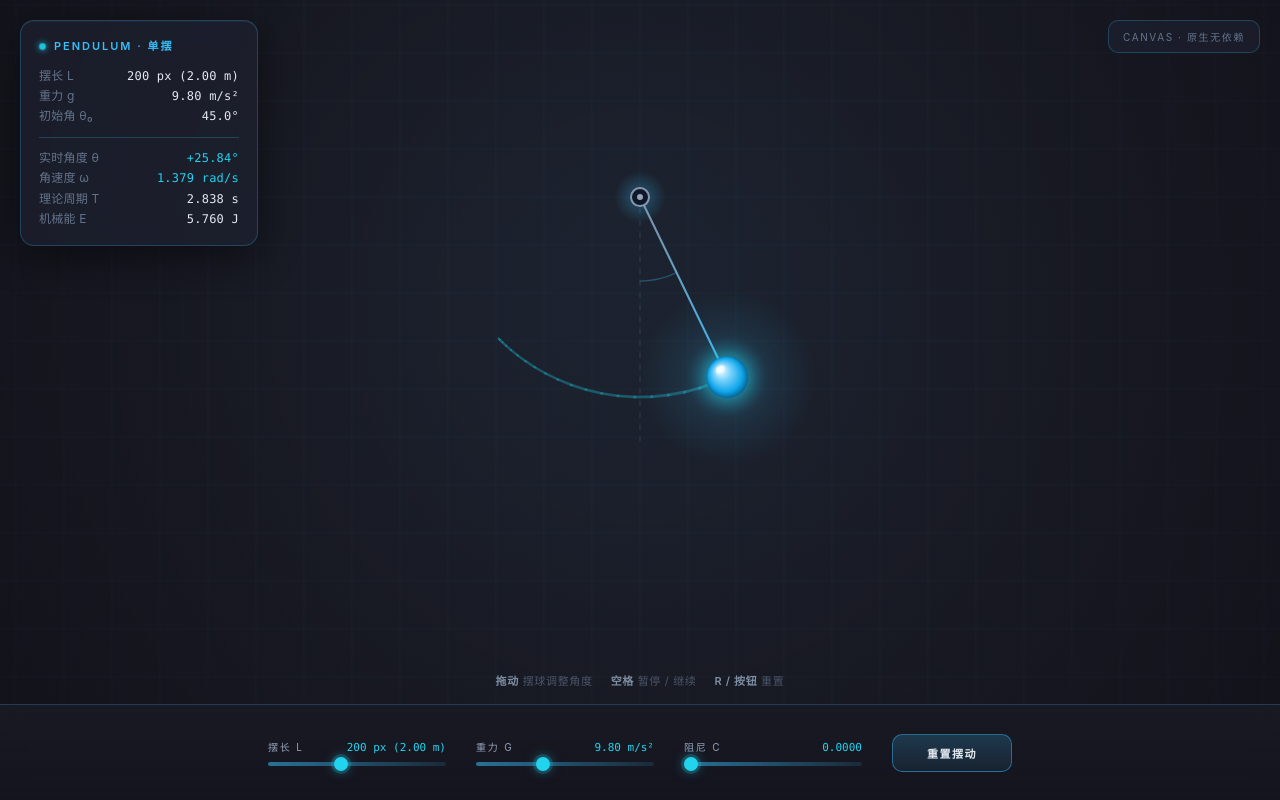
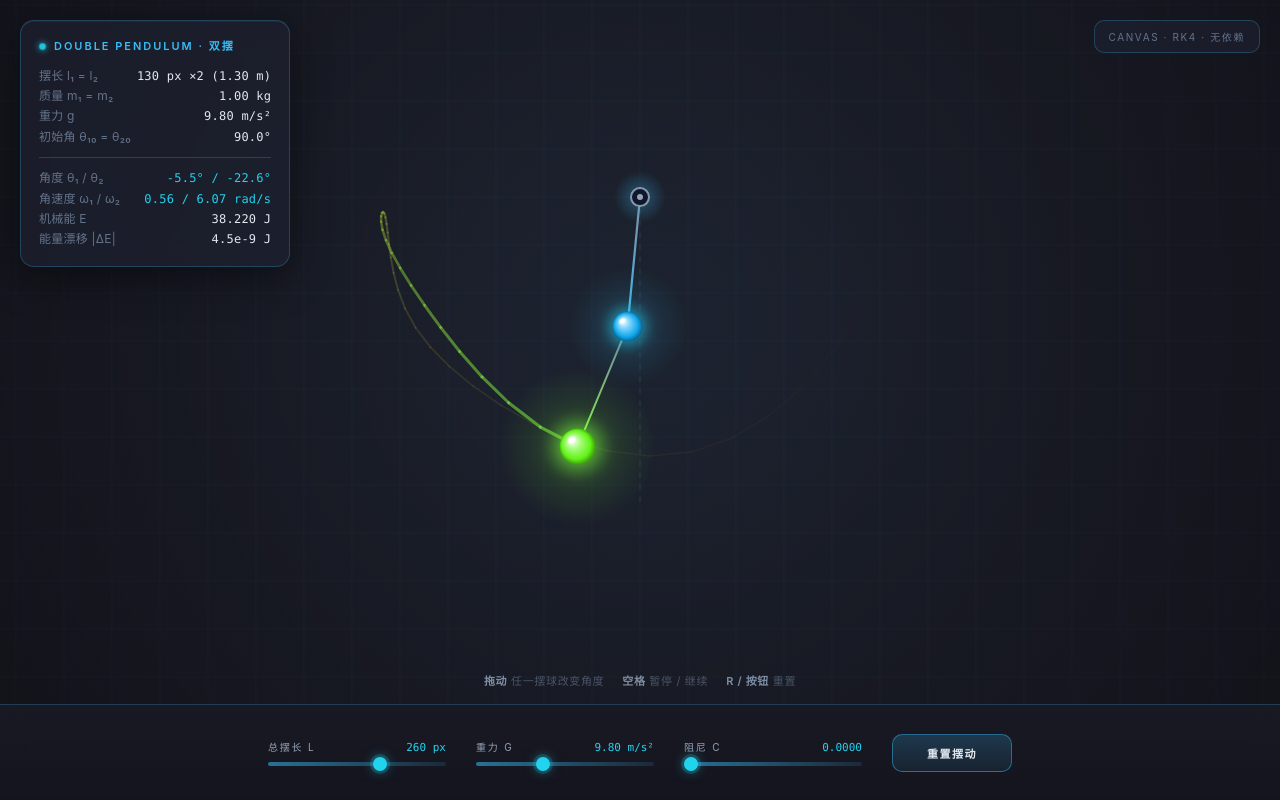
Before and after one commit to sjhd4646/abc123, a plain HTML site: page week05_pendulum_sim/index.html in a window 1280 px wide. Drawn offline with Linux system fonts and the light colour scheme; animation ran at ten frames a second.

Commit message:
feat(week05): upgrade to chaotic double pendulum with RK4 + rainbow trail

```diff
--- a/week05_pendulum_sim/index.html
+++ b/week05_pendulum_sim/index.html
@@ -3,7 +3,7 @@
 <head>
 <meta charset="UTF-8">
 <meta name="viewport" content="width=device-width, initial-scale=1.0">
-<title>单摆简谐振动模拟器 | Pendulum Simulator</title>
+<title>双摆混沌模拟器 | Double Pendulum Simulator</title>
 <style>
   :root{
     --bg:#1a1a24;
@@ -38,7 +38,7 @@
     font-size:12px;
     line-height:1.7;
     letter-spacing:.02em;
-    min-width:238px;
+    min-width:246px;
     user-select:none;
   }
   .hud h1{
@@ -113,7 +113,7 @@
     cursor:pointer;transition:all .15s;font-family:inherit;min-width:120px;
   }
   .btn:hover{
-    background:linear-gradient(180deg, rgba(56,189,248,0.32), rgba(56,189,238,0.14));
+    background:linear-gradient(180deg, rgba(56,189,248,0.32), rgba(56,189,248,0.14));
     border-color:rgba(56,189,248,0.8);
     box-shadow:0 0 18px rgba(56,189,248,0.35);
     color:#ffffff;
@@ -132,28 +132,29 @@
 <canvas id="stage"></canvas>
 
 <div class="hud">
-  <h1><span class="dot"></span>Pendulum · 单摆</h1>
-  <div class="row"><span class="k">摆长 L</span><span class="v" id="v-len">—</span></div>
+  <h1><span class="dot"></span>Double Pendulum · 双摆</h1>
+  <div class="row"><span class="k">摆长 l₁ = l₂</span><span class="v" id="v-len">—</span></div>
+  <div class="row"><span class="k">质量 m₁ = m₂</span><span class="v">1.00 kg</span></div>
   <div class="row"><span class="k">重力 g</span><span class="v" id="v-g">—</span></div>
-  <div class="row"><span class="k">初始角 θ₀</span><span class="v" id="v-th0">—</span></div>
+  <div class="row"><span class="k">初始角 θ₁₀ = θ₂₀</span><span class="v" id="v-th0">—</span></div>
   <div class="divider"></div>
-  <div class="row hl"><span class="k">实时角度 θ</span><span class="v" id="v-th">—</span></div>
-  <div class="row hl"><span class="k">角速度 ω</span><span class="v" id="v-om">—</span></div>
-  <div class="row"><span class="k">理论周期 T</span><span class="v" id="v-T">—</span></div>
+  <div class="row hl"><span class="k">角度 θ₁ / θ₂</span><span class="v" id="v-th">—</span></div>
+  <div class="row hl"><span class="k">角速度 ω₁ / ω₂</span><span class="v" id="v-om">—</span></div>
   <div class="row"><span class="k">机械能 E</span><span class="v" id="v-E">—</span></div>
+  <div class="row"><span class="k">能量漂移 |ΔE|</span><span class="v" id="v-dE">—</span></div>
 </div>
 
-<div class="badge">Canvas · 原生无依赖</div>
+<div class="badge">Canvas · RK4 · 无依赖</div>
 <div class="tips">
-  <span><b>拖动</b> 摆球调整角度</span>
+  <span><b>拖动</b> 任一摆球改变角度</span>
   <span><b>空格</b> 暂停 / 继续</span>
   <span><b>R / 按钮</b> 重置</span>
 </div>
 
 <aside class="panel" aria-label="参数控制面板">
   <div class="ctrl">
-    <label>摆长 L<span class="val" id="vl-len">200 px</span></label>
-    <input type="range" id="s-len" min="100" max="350" step="1" value="200">
+    <label>总摆长 L<span class="val" id="vl-len">260 px</span></label>
+    <input type="range" id="s-len" min="100" max="350" step="1" value="260">
   </div>
   <div class="ctrl">
     <label>重力 g<span class="val" id="vl-g">9.80 m/s²</span></label>
@@ -173,26 +174,34 @@
   /* ================= 初始参数 ================= */
   const PANEL_H = 96;                          // 与 CSS .panel 高度保持一致
   const CFG = {
-    L: 200,               // 摆长（像素，用于绘制）
+    totalLen: 260,        // 总摆长 px（l1 = l2 = totalLen / 2）
     g: 9.8,               // 重力加速度 m/s²
-    ppm: 100,             // 像素/米 映射：200px → 2.00m
-    theta0Deg: 45,        // 初始摆角（度）
-    ballR: 21,            // 摆球半径 px
-    damping: 0.0,         // 阻尼系数（0 = 理想无阻尼）
-    trail: 90             // 轨迹采样点数
+    ppm: 100,             // 像素/米 映射
+    theta0Deg: 90,        // 初始角：RK4 实测 90° 起步 60s 内球2 过顶 12 次
+                          //（45° 起步 E=11.2J，球2 无法过顶，不满足翻转验收）
+    damping: 0.0,         // 阻尼系数（0 = 保守系统）
+    r1: 15,               // 球1 半径 px
+    r2: 18,               // 球2 半径 px（彩虹主角）
+    trail: 300            // 彩虹拖尾采样点数
   };
+  const M1 = 1, M2 = 1;                       // 两摆质量 kg
 
   /* ================= Canvas 初始化 ================= */
   const canvas = document.getElementById('stage');
   const ctx = canvas.getContext('2d');
   let W = 0, H = 0, OX = 0, OY = 0;
-  let Lm = CFG.L / CFG.ppm;                    // 物理摆长（米），可被滑块改变
+  let L1m = 0, L2m = 0;                       // 物理摆长（米），由滑块联动
+
+  function syncLengths(){
+    const half = (CFG.totalLen / 2) / CFG.ppm;
+    L1m = half;
+    L2m = half;
+  }
 
   function fitStage(){
-    // 根据当前画布高度与摆长，自适应支点 OY，避免摆球越界
-    const top = 100;                           // 顶部至少留 100px（避开 HUD）
-    const bottomMargin = CFG.ballR + 24;       // 球底到 canvas 底的留白
-    const maxOY = H - CFG.L - bottomMargin;
+    const top = 100;
+    const bottomMargin = CFG.r2 + 24;
+    const maxOY = H - CFG.totalLen - bottomMargin;
     OY = Math.max(top, Math.min(H * 0.28, maxOY));
   }
 
@@ -210,58 +219,98 @@
   }
   window.addEventListener('resize', resize);
 
-  /* ================= 物理状态 ================= */
+  /* ================= 双摆物理：状态与方程 ================= */
+  // 状态向量 y = [θ1, ω1, θ2, ω2]，角度自竖直向下量取
   const THETA0 = CFG.theta0Deg * Math.PI / 180;
-  const state = { theta: THETA0, omega: 0, t: 0 };
-  const trailPts = [];
+  let y = [THETA0, 0, THETA0, 0];
+  let simT = 0;                                // 仿真累计时间（驱动色相流动）
+  let E0 = 0;                                  // 能量基准（用于漂移监测）
+  const trailPts = [];                         // {x, y, hue}
 
   let paused = false;
-  let dragging = false;
+  let dragBall = 0;                            // 0=无拖拽, 1=拖球1, 2=拖球2
 
-  // 完整非线性单摆方程：θ'' = -(g/L)·sinθ - c·θ'
-  function angularAccel(theta){
-    return -(CFG.g / Lm) * Math.sin(theta);
+  // 双摆显式微分方程组（经典拉格朗日推导结果）：
+  //   分母 den = 2m1 + m2 − m2·cos(2(θ1−θ2)) ≥ 2m1 > 0，无奇点
+  function derivs(y){
+    const t1 = y[0], w1 = y[1], t2 = y[2], w2 = y[3];
+    const d  = t1 - t2;
+    const sd = Math.sin(d), cd = Math.cos(d);
+    const den = 2*M1 + M2 - M2 * Math.cos(2*d);
+    const a1 = ( -CFG.g * (2*M1 + M2) * Math.sin(t1)
+                 - M2 * CFG.g * Math.sin(t1 - 2*t2)
+                 - 2 * sd * M2 * (w2*w2 * L2m + w1*w1 * L1m * cd)
+               ) / (L1m * den) - CFG.damping * w1;
+    const a2 = ( 2 * sd * ( w1*w1 * L1m * (M1 + M2)
+                 + CFG.g * (M1 + M2) * Math.cos(t1)
+                 + w2*w2 * L2m * M2 * cd )
+               ) / (L2m * den) - CFG.damping * w2;
+    return [w1, a1, w2, a2];
   }
 
-  function reset(){
-    state.theta = THETA0;
-    state.omega = 0;
-    state.t = 0;
-    trailPts.length = 0;
+  // 机械能（最低点位能取 0）
+  function energy(){
+    const t1 = y[0], w1 = y[1], t2 = y[2], w2 = y[3];
+    const v1sq = L1m*L1m * w1*w1;
+    const v2sq = L1m*L1m * w1*w1 + L2m*L2m * w2*w2 + 2*L1m*L2m * w1*w2 * Math.cos(t1 - t2);
+    const ke = 0.5*M1*v1sq + 0.5*M2*v2sq;
+    const pe = -(M1 + M2)*CFG.g*L1m*Math.cos(t1) - M2*CFG.g*L2m*Math.cos(t2)
+               + (M1 + M2)*CFG.g*L1m + M2*CFG.g*L2m;
+    return ke + pe;
   }
 
-  // 统一重置入口：复位状态 + 恢复运行 + 校正时间戳（防止暂停/卡顿后的时间跳变）
-  // 该函数会被显式挂载到 window（见文件末尾），因此无论按钮使用
-  // addEventListener 还是内联 onclick="resetAnimation()"，都能正确命中。
+  /* ================= RK4 数值积分（四阶龙格-库塔） ================= */
+  function rk4Step(y, dt){
+    const k1 = derivs(y);
+    const yA = [y[0] + k1[0]*dt/2, y[1] + k1[1]*dt/2, y[2] + k1[2]*dt/2, y[3] + k1[3]*dt/2];
+    const k2 = derivs(yA);
+    const yB = [y[0] + k2[0]*dt/2, y[1] + k2[1]*dt/2, y[2] + k2[2]*dt/2, y[3] + k2[3]*dt/2];
+    const k3 = derivs(yB);
+    const yC = [y[0] + k3[0]*dt, y[1] + k3[1]*dt, y[2] + k3[2]*dt, y[3] + k3[3]*dt];
+    const k4 = derivs(yC);
+    const out = new Array(4);
+    for(let i = 0; i < 4; i++){
+      out[i] = y[i] + dt/6 * (k1[i] + 2*k2[i] + 2*k3[i] + k4[i]);
+    }
+    return out;
+  }
+
+  const FIXED = 1 / 300;                       // 300 Hz 固定物理步长
+  let acc = 0;
+
+  function reset(){
+    y = [THETA0, 0, THETA0, 0];
+    simT = 0;
+    trailPts.length = 0;
+    E0 = energy();
+  }
+
+  // 统一重置入口：复位状态 + 恢复运行 + 校正时间戳
   function resetAnimation(){
     reset();
     paused = false;
-    dragging = false;
+    dragBall = 0;
     last = performance.now();
     acc = 0;
   }
 
-  /* ========== 固定步长积分（半隐式/辛欧拉，长期保能量） ========== */
-  const FIXED = 1 / 300;
-  let acc = 0;
-
-  function physics(dt){
-    const a = angularAccel(state.theta) - CFG.damping * state.omega;
-    state.omega += a * dt;
-    state.theta += state.omega * dt;
-    state.t += dt;
+  /* ================= 几何位置 ================= */
+  function pivot1(){
+    const l = CFG.totalLen / 2;
+    return { x: OX + l * Math.sin(y[0]), y: OY + l * Math.cos(y[0]) };
+  }
+  function pivot2(){
+    const p1 = pivot1();
+    const l = CFG.totalLen / 2;
+    return { x: p1.x + l * Math.sin(y[2]), y: p1.y + l * Math.cos(y[2]) };
   }
 
   /* ================= 渲染 ================= */
-  function bobPos(theta){
-    return { x: OX + CFG.L * Math.sin(theta), y: OY + CFG.L * Math.cos(theta) };
-  }
-
   function drawBackground(){
     ctx.fillStyle = '#1a1a24';
     ctx.fillRect(0, 0, W, H);
 
-    const g1 = ctx.createRadialGradient(OX, OY + CFG.L * 0.5, 0, OX, OY + CFG.L * 0.5, Math.max(W, H) * 0.75);
+    const g1 = ctx.createRadialGradient(OX, OY + CFG.totalLen * 0.5, 0, OX, OY + CFG.totalLen * 0.5, Math.max(W, H) * 0.75);
     g1.addColorStop(0, 'rgba(56,189,248,0.055)');
     g1.addColorStop(1, 'rgba(26,26,36,0)');
     ctx.fillStyle = g1;
@@ -272,7 +321,7 @@
     ctx.lineWidth = 1;
     ctx.beginPath();
     for(let x = OX % step; x < W; x += step){ ctx.moveTo(x, 0); ctx.lineTo(x, H); }
-    for(let y = OY % step; y < H; y += step){ ctx.moveTo(0, y); ctx.lineTo(W, y); }
+    for(let yy = OY % step; yy < H; yy += step){ ctx.moveTo(0, yy); ctx.lineTo(W, yy); }
     ctx.stroke();
 
     const g2 = ctx.createRadialGradient(OX, H * 0.45, Math.min(W, H) * 0.25, OX, H * 0.45, Math.max(W, H) * 0.85);
@@ -285,36 +334,25 @@
   function drawReference(){
     ctx.save();
     ctx.setLineDash([4, 8]);
-    ctx.strokeStyle = 'rgba(148,163,184,0.20)';
+    ctx.strokeStyle = 'rgba(148,163,184,0.18)';
     ctx.lineWidth = 1;
     ctx.beginPath();
     ctx.moveTo(OX, OY);
-    ctx.lineTo(OX, OY + CFG.L + CFG.ballR + 26);
+    ctx.lineTo(OX, OY + CFG.totalLen + CFG.r2 + 26);
     ctx.stroke();
     ctx.restore();
-
-    if(Math.abs(state.theta) > 0.01){
-      const R = CFG.L * 0.42;
-      const start = Math.PI / 2;
-      const end = Math.PI / 2 - state.theta;
-      ctx.save();
-      ctx.strokeStyle = 'rgba(56,189,248,0.30)';
-      ctx.lineWidth = 1.4;
-      ctx.beginPath();
-      ctx.arc(OX, OY, R, Math.min(start, end), Math.max(start, end));
-      ctx.stroke();
-      ctx.restore();
-    }
   }
 
+  // 彩虹渐变衰减拖尾：色相随时间流动，alpha/线宽沿拖尾平方衰减
   function drawTrail(){
-    if(trailPts.length < 2) return;
-    for(let i = 1; i < trailPts.length; i++){
+    const n = trailPts.length;
+    if(n < 2) return;
+    ctx.lineCap = 'round';
+    for(let i = 1; i < n; i++){
       const p0 = trailPts[i - 1], p1 = trailPts[i];
-      const k = i / trailPts.length;
-      ctx.strokeStyle = 'rgba(34,211,238,' + (k * 0.30).toFixed(3) + ')';
-      ctx.lineWidth = 1 + k * 2.2;
-      ctx.lineCap = 'round';
+      const k = i / n;                          // 0=尾 1=头（越新越亮）
+      ctx.strokeStyle = 'hsla(' + p1.hue + ',100%,62%,' + (k * k * 0.55).toFixed(3) + ')';
+      ctx.lineWidth = 0.6 + k * 2.6;
       ctx.beginPath();
       ctx.moveTo(p0.x, p0.y);
       ctx.lineTo(p1.x, p1.y);
@@ -322,8 +360,9 @@
     }
   }
 
-  function drawRod(bx, by){
-    const grad = ctx.createLinearGradient(OX, OY, bx, by);
+  function drawRods(p1, p2, hue){
+    // 杆1：支点 → 球1（青蓝系）
+    let grad = ctx.createLinearGradient(OX, OY, p1.x, p1.y);
     grad.addColorStop(0, 'rgba(148,163,184,0.85)');
     grad.addColorStop(1, 'rgba(56,189,248,0.95)');
     ctx.strokeStyle = grad;
@@ -331,7 +370,18 @@
     ctx.lineCap = 'round';
     ctx.beginPath();
     ctx.moveTo(OX, OY);
-    ctx.lineTo(bx, by);
+    ctx.lineTo(p1.x, p1.y);
+    ctx.stroke();
+
+    // 杆2：球1 → 球2（末端融入球2当前色相）
+    grad = ctx.createLinearGradient(p1.x, p1.y, p2.x, p2.y);
+    grad.addColorStop(0, 'rgba(148,163,184,0.75)');
+    grad.addColorStop(1, 'hsla(' + hue + ',95%,65%,0.95)');
+    ctx.strokeStyle = grad;
+    ctx.lineWidth = 2.0;
+    ctx.beginPath();
+    ctx.moveTo(p1.x, p1.y);
+    ctx.lineTo(p2.x, p2.y);
     ctx.stroke();
   }
 
@@ -352,42 +402,74 @@
     ctx.beginPath(); ctx.arc(OX, OY, 3, 0, Math.PI * 2); ctx.fill();
   }
 
-  function drawBob(bx, by){
-    const r = CFG.ballR;
-
-    const glow = ctx.createRadialGradient(bx, by, 0, bx, by, r * 4.2);
-    glow.addColorStop(0,   'rgba(34,211,238,0.38)');
-    glow.addColorStop(0.45,'rgba(56,189,248,0.11)');
+  // 球1：青蓝发光（沿用单摆质感）
+  function drawBob1(x, y_){
+    const r = CFG.r1;
+    const glow = ctx.createRadialGradient(x, y_, 0, x, y_, r * 4);
+    glow.addColorStop(0,   'rgba(34,211,238,0.34)');
+    glow.addColorStop(0.45,'rgba(56,189,248,0.10)');
     glow.addColorStop(1,   'rgba(56,189,248,0)');
     ctx.fillStyle = glow;
-    ctx.beginPath(); ctx.arc(bx, by, r * 4.2, 0, Math.PI * 2); ctx.fill();
+    ctx.beginPath(); ctx.arc(x, y_, r * 4, 0, Math.PI * 2); ctx.fill();
 
-    const body = ctx.createRadialGradient(bx - r * 0.35, by - r * 0.38, r * 0.08, bx, by, r * 1.05);
+    const body = ctx.createRadialGradient(x - r*0.35, y_ - r*0.38, r*0.08, x, y_, r*1.05);
     body.addColorStop(0,    '#f0fdff');
     body.addColorStop(0.32, '#7dd3fc');
     body.addColorStop(0.75, '#0ea5e9');
     body.addColorStop(1,    '#075985');
     ctx.save();
-    ctx.shadowBlur = 22;
-    ctx.shadowColor = 'rgba(34,211,238,0.85)';
+    ctx.shadowBlur = 18;
+    ctx.shadowColor = 'rgba(34,211,238,0.8)';
     ctx.fillStyle = body;
-    ctx.beginPath(); ctx.arc(bx, by, r, 0, Math.PI * 2); ctx.fill();
+    ctx.beginPath(); ctx.arc(x, y_, r, 0, Math.PI * 2); ctx.fill();
     ctx.restore();
 
-    ctx.fillStyle = 'rgba(255,255,255,0.55)';
+    ctx.fillStyle = 'rgba(255,255,255,0.5)';
     ctx.beginPath();
-    ctx.ellipse(bx - r * 0.32, by - r * 0.36, r * 0.24, r * 0.17, -0.6, 0, Math.PI * 2);
+    ctx.ellipse(x - r*0.32, y_ - r*0.36, r*0.24, r*0.17, -0.6, 0, Math.PI * 2);
+    ctx.fill();
+  }
+
+  // 球2：彩虹主角色（hue 随仿真时间流动）
+  function drawBob2(x, y_, hue){
+    const r = CFG.r2;
+    const glow = ctx.createRadialGradient(x, y_, 0, x, y_, r * 4.4);
+    glow.addColorStop(0,   'hsla(' + hue + ',100%,66%,0.40)');
+    glow.addColorStop(0.45,'hsla(' + hue + ',100%,60%,0.11)');
+    glow.addColorStop(1,   'hsla(' + hue + ',100%,60%,0)');
+    ctx.fillStyle = glow;
+    ctx.beginPath(); ctx.arc(x, y_, r * 4.4, 0, Math.PI * 2); ctx.fill();
+
+    const body = ctx.createRadialGradient(x - r*0.35, y_ - r*0.38, r*0.08, x, y_, r*1.05);
+    body.addColorStop(0,    '#ffffff');
+    body.addColorStop(0.32, 'hsl(' + hue + ',95%,74%)');
+    body.addColorStop(0.75, 'hsl(' + hue + ',90%,52%)');
+    body.addColorStop(1,    'hsl(' + hue + ',85%,30%)');
+    ctx.save();
+    ctx.shadowBlur = 24;
+    ctx.shadowColor = 'hsla(' + hue + ',100%,60%,0.9)';
+    ctx.fillStyle = body;
+    ctx.beginPath(); ctx.arc(x, y_, r, 0, Math.PI * 2); ctx.fill();
+    ctx.restore();
+
+    ctx.fillStyle = 'rgba(255,255,255,0.6)';
+    ctx.beginPath();
+    ctx.ellipse(x - r*0.32, y_ - r*0.36, r*0.24, r*0.17, -0.6, 0, Math.PI * 2);
     ctx.fill();
   }
 
   function render(){
     drawBackground();
     drawReference();
-    const p = bobPos(state.theta);
+
+    const hue = (simT * 40) % 360;             // 色相流速 40°/s
+    const p1 = pivot1(), p2 = pivot2();
+
     drawTrail();
-    drawRod(p.x, p.y);
+    drawRods(p1, p2, hue);
     drawPivot();
-    drawBob(p.x, p.y);
+    drawBob1(p1.x, p1.y);
+    drawBob2(p2.x, p2.y, hue);
   }
 
   /* ================= HUD ================= */
@@ -397,24 +479,27 @@
     th0: document.getElementById('v-th0'),
     th:  document.getElementById('v-th'),
     om:  document.getElementById('v-om'),
-    T:   document.getElementById('v-T'),
-    E:   document.getElementById('v-E')
+    E:   document.getElementById('v-E'),
+    dE:  document.getElementById('v-dE')
   };
   el.th0.textContent = CFG.theta0Deg.toFixed(1) + '°';
 
+  const fmtDeg = rad => {
+    let d = (rad * 180 / Math.PI) % 360;
+    if(d > 180) d -= 360;
+    if(d < -180) d += 360;
+    return (d >= 0 ? '+' : '') + d.toFixed(1) + '°';
+  };
+
   function updateHUD(){
-    el.len.textContent = CFG.L + ' px (' + Lm.toFixed(2) + ' m)';
+    el.len.textContent = (CFG.totalLen / 2).toFixed(0) + ' px ×2 (' + L1m.toFixed(2) + ' m)';
     el.g.textContent   = CFG.g.toFixed(2) + ' m/s²';
-    const deg = state.theta * 180 / Math.PI;
-    el.th.textContent = (deg >= 0 ? '+' : '') + deg.toFixed(2) + '°';
-    el.om.textContent = state.omega.toFixed(3) + ' rad/s';
+    el.th.textContent  = fmtDeg(y[0]) + ' / ' + fmtDeg(y[2]);
+    el.om.textContent  = y[1].toFixed(2) + ' / ' + y[3].toFixed(2) + ' rad/s';
 
-    const T = 2 * Math.PI * Math.sqrt(Lm / CFG.g);
-    el.T.textContent = T.toFixed(3) + ' s';
-
-    const v = Lm * state.omega;
-    const E = 0.5 * v * v + CFG.g * Lm * (1 - Math.cos(state.theta));
-    el.E.textContent = E.toFixed(3) + ' J';
+    const E = energy();
+    el.E.textContent  = E.toFixed(3) + ' J';
+    el.dE.textContent = Math.abs(E - E0).toExponential(1) + ' J';
   }
 
   /* ================= 主循环：requestAnimationFrame ================= */
@@ -424,14 +509,16 @@
     const dtReal = Math.min((now - last) / 1000, 0.05);
     last = now;
 
-    if(!paused && !dragging){
+    if(!paused && !dragBall){
       acc += dtReal;
       let guard = 0;
       while(acc >= FIXED && guard++ < 600){
-        physics(FIXED);
+        y = rk4Step(y, FIXED);
+        simT += FIXED;
         acc -= FIXED;
       }
-      trailPts.push(bobPos(state.theta));
+      const p2 = pivot2();
+      trailPts.push({ x: p2.x, y: p2.y, hue: (simT * 40) % 360 });
       if(trailPts.length > CFG.trail) trailPts.shift();
     }
 
@@ -440,7 +527,7 @@
     requestAnimationFrame(frame);
   }
 
-  /* ================= 交互 ================= */
+  /* ================= 鼠标拖拽：直接抓取摆球 ================= */
   function pointerPos(e){
     const r = canvas.getBoundingClientRect();
     return { x: e.clientX - r.left, y: e.clientY - r.top };
@@ -448,28 +535,46 @@
 
   canvas.addEventListener('pointerdown', e => {
     const m = pointerPos(e);
-    const p = bobPos(state.theta);
-    if(Math.hypot(m.x - p.x, m.y - p.y) <= CFG.ballR * 2.6){
-      dragging = true;
-      paused = false;
-      acc = 0;
-      trailPts.length = 0;
-      canvas.classList.add('dragging');
-      try { canvas.setPointerCapture(e.pointerId); } catch(_){}
+    const p1 = pivot1(), p2 = pivot2();
+    const d1 = Math.hypot(m.x - p1.x, m.y - p1.y);
+    const d2 = Math.hypot(m.x - p2.x, m.y - p2.y);
+    const th1 = CFG.r1 * 3.2, th2 = CFG.r2 * 3.2;
+    if(d2 < th2 && d2 <= d1){
+      dragBall = 2;                            // 优先抓外侧彩虹球
+    }else if(d1 < th1){
+      dragBall = 1;
+    }else{
+      return;
+    }
+    paused = false;
+    acc = 0;
+    trailPts.length = 0;
+    canvas.classList.add('dragging');
+    try { canvas.setPointerCapture(e.pointerId); } catch(_){}
+  });
+
+  canvas.addEventListener('pointermove', e => {
+    if(!dragBall) return;
+    const m = pointerPos(e);
+    if(dragBall === 1){
+      // 抓球1：θ1 由鼠标相对支点方位决定，θ2 保持
+      y[0] = Math.atan2(m.x - OX, m.y - OY);
+      y[1] = 0;
+      y[3] = 0;
+    }else{
+      // 抓球2：θ2 由鼠标相对球1 当前位置方位决定
+      const p1 = pivot1();
+      y[2] = Math.atan2(m.x - p1.x, m.y - p1.y);
+      y[1] = 0;
+      y[3] = 0;
     }
   });
 
-  canvas.addEventListener('pointermove', e => {
-    if(!dragging) return;
-    const m = pointerPos(e);
-    state.theta = Math.atan2(m.x - OX, m.y - OY);
-    state.omega = 0;
-  });
-
   function endDrag(e){
-    if(!dragging) return;
-    dragging = false;
+    if(!dragBall) return;
+    dragBall = 0;
     canvas.classList.remove('dragging');
+    E0 = energy();                             // 释放后以当前能量为新基准
     try { canvas.releasePointerCapture(e.pointerId); } catch(_){}
   }
   canvas.addEventListener('pointerup', endDrag);
@@ -489,18 +594,20 @@
   const vD   = document.getElementById('vl-d');
   const btn  = document.getElementById('btn-reset');
 
-  function syncLenLabel(){ vLen.textContent = CFG.L.toFixed(0) + ' px (' + Lm.toFixed(2) + ' m)'; }
+  function syncLenLabel(){ vLen.textContent = CFG.totalLen.toFixed(0) + ' px'; }
   function syncGLabel(){ vG.textContent = CFG.g.toFixed(2) + ' m/s²'; }
   function syncDLabel(){ vD.textContent = CFG.damping.toFixed(4); }
 
   sLen.addEventListener('input', () => {
-    CFG.L = parseFloat(sLen.value);
-    Lm = CFG.L / CFG.ppm;
-    fitStage();                       // 摆长变化时同步支点，避免越界
+    CFG.totalLen = parseFloat(sLen.value);
+    syncLengths();
+    fitStage();
+    E0 = energy();                             // 摆长改变 → 能量基准重记
     syncLenLabel();
   });
   sG.addEventListener('input', () => {
     CFG.g = parseFloat(sG.value);
+    E0 = energy();                             // 重力改变 → 能量基准重记
     syncGLabel();
   });
   sD.addEventListener('input', () => {
@@ -509,16 +616,15 @@
   });
   btn.addEventListener('click', resetAnimation);
 
-  // 关键修复：把重置入口显式暴露到全局作用域。
-  // 内联 onclick 属性的处理函数在全局作用域中求值（作用域链为
-  // [元素 → form → document → window]），无法访问 IIFE 内部的任何标识符；
-  // 若不挂载到 window，任何内联 onclick="resetAnimation()" 调用都会抛出
-  // Uncaught ReferenceError: resetAnimation is not defined
+  // 作用域说明：内联 onclick 处理器在全局作用域求值，无法访问 IIFE 内部
+  // 标识符，故显式挂载到 window，使 addEventListener 与内联调用双通道兼容
   window.resetAnimation = resetAnimation;
 
   /* ================= 启动 ================= */
+  syncLengths();
   syncLenLabel(); syncGLabel(); syncDLabel();
   resize();
+  reset();
   requestAnimationFrame(frame);
 })();
 </script>
```
